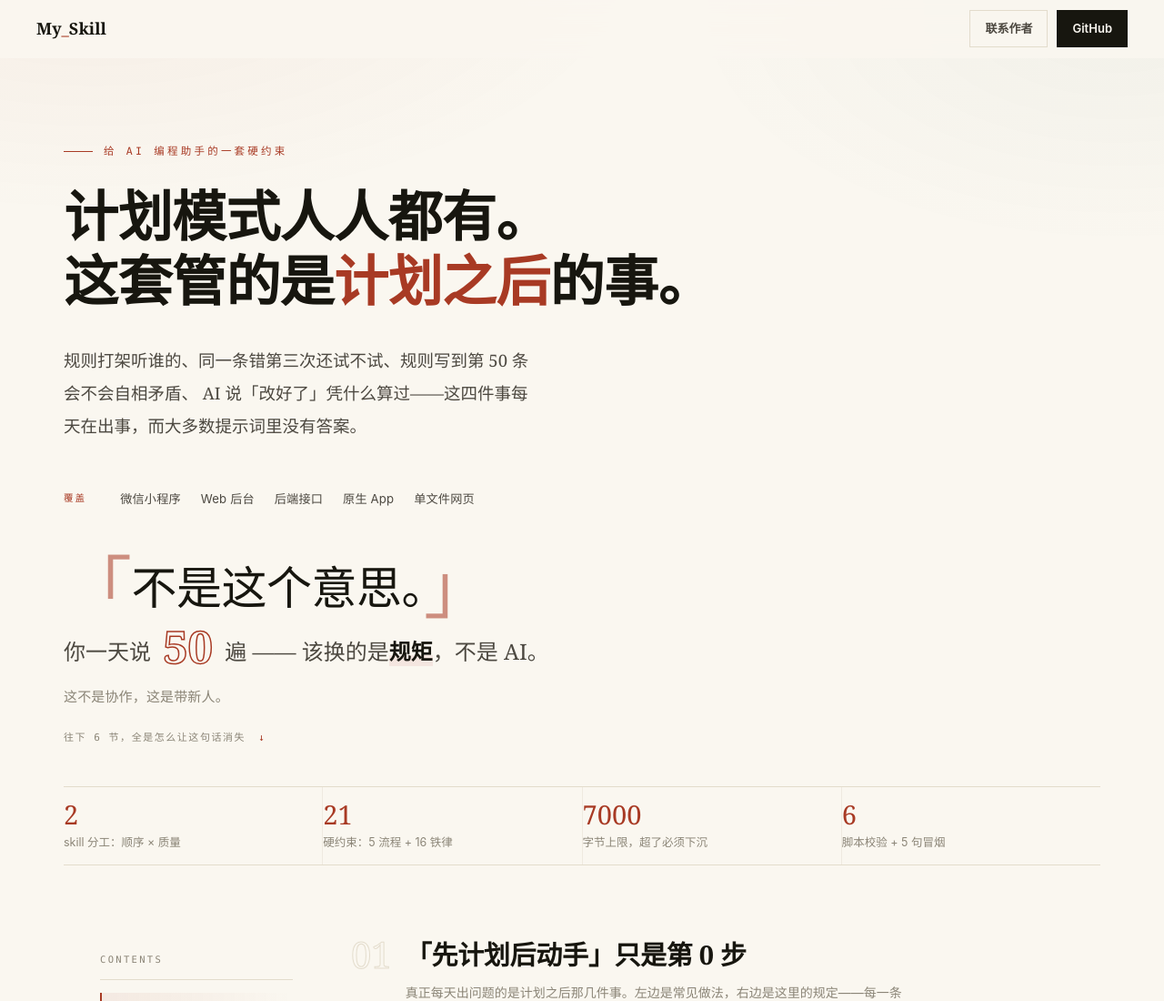
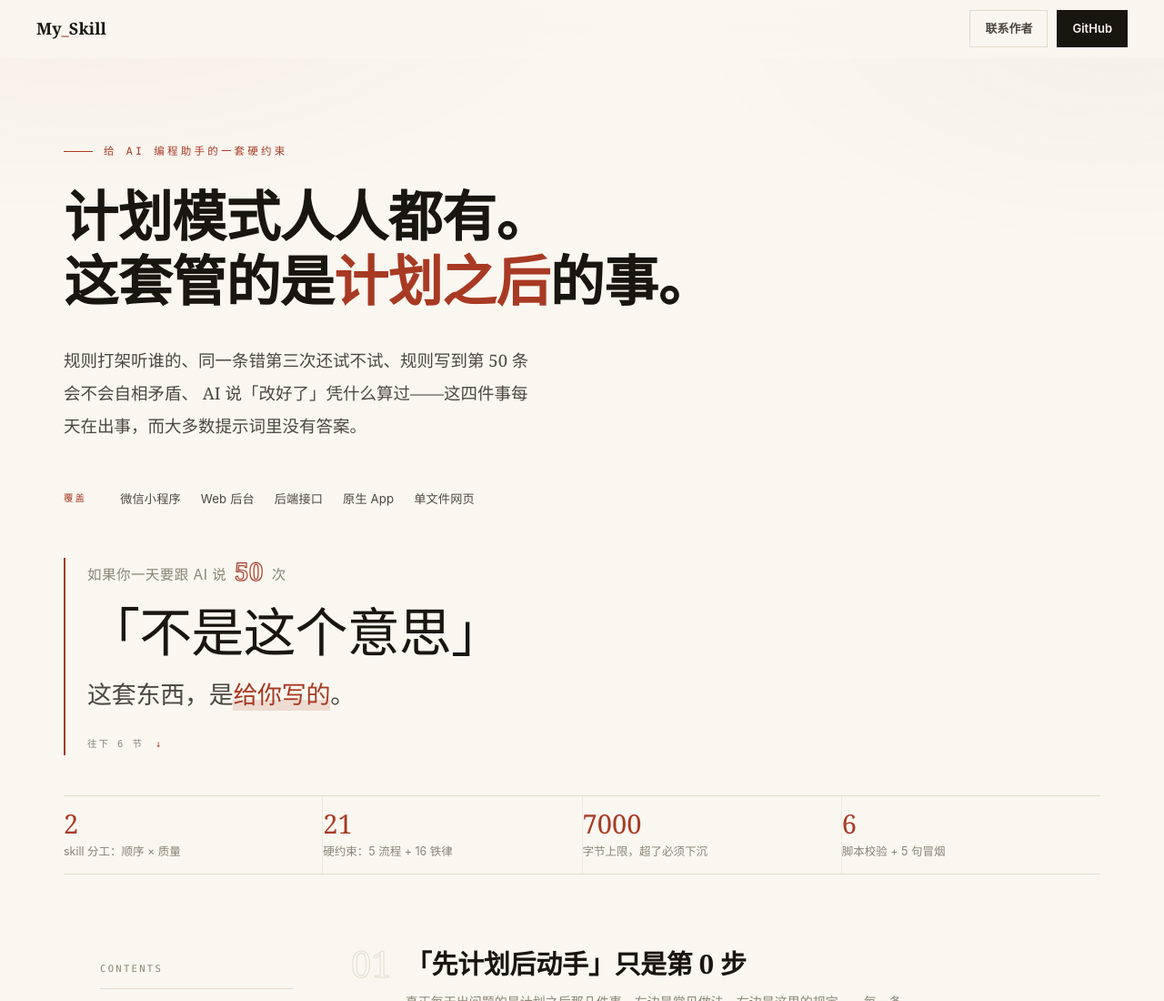
Before and after one commit to yanliyounivv/plan-then-code, a plain HTML site: page docs/index.html in a window 1280 px wide. Shown: the top 1100 px of the page at 91% size. Drawn offline with Linux system fonts and the light colour scheme.

Commit message:
docs: 钩子改为三层设计（引子+主句+结论），朱砂竖线收束

```diff
--- a/docs/index.html
+++ b/docs/index.html
@@ -71,15 +71,14 @@
   .scopes{margin:50px 0 0;display:flex;flex-wrap:wrap;align-items:center;gap:2px 22px;font-size:13.2px;color:var(--ink-2);letter-spacing:.01em;line-height:1.9}
   .scopes .lbl{font-family:var(--mono);font-size:10.5px;letter-spacing:.2em;text-transform:uppercase;color:var(--accent);margin-right:15px}
   .scopes span:not(.lbl){white-space:nowrap}
-  .hook{margin:54px 0 0;max-width:34em}
-  .hook-q{font-family:var(--serif);font-size:clamp(30px,4.3vw,50px);line-height:1.22;letter-spacing:-.01em;margin:0;color:var(--ink);position:relative}
-  .hook-q .qm{color:var(--accent);opacity:.55;font-size:1.5em;line-height:.6;vertical-align:-.12em}
-  .hook-n{font-family:var(--serif);font-size:clamp(18px,2.25vw,24px);line-height:1.7;margin:14px 0 0;color:var(--ink-2)}
-  .hook-n em{font-style:normal;font-family:var(--serif);font-weight:600;font-size:2.05em;line-height:.8;color:transparent;-webkit-text-stroke:1.5px var(--accent);margin:0 .14em;vertical-align:-.08em}
-  .hook-n .b{color:var(--ink);font-weight:600;box-shadow:inset 0 -.5em 0 var(--accent-soft)}
-  .hook-t{font-size:15px;color:var(--ink-3);margin:16px 0 0;letter-spacing:.01em}
-  .hook-s{font-family:var(--mono);font-size:11px;letter-spacing:.14em;color:var(--ink-3);margin:22px 0 0;text-transform:uppercase}
-  .hook-s i{font-style:normal;color:var(--accent);margin-left:6px}
+  .hook{margin:52px 0 0;max-width:34em;border-left:2px solid var(--accent);padding:4px 0 4px 24px}
+  .hk-lead{font-size:clamp(14px,1.5vw,15.5px);line-height:1.8;color:var(--ink-3);margin:0;letter-spacing:.03em}
+  .hk-lead em{font-style:normal;font-family:var(--serif);font-weight:600;font-size:1.75em;line-height:.8;color:transparent;-webkit-text-stroke:1.2px var(--accent);margin:0 .16em;vertical-align:-.05em}
+  .hk-line{font-family:var(--serif);font-size:clamp(34px,5vw,58px);line-height:1.24;letter-spacing:-.015em;margin:12px 0 0;color:var(--ink);text-wrap:balance}
+  .hk-end{font-family:var(--serif);font-size:clamp(19px,2.4vw,27px);line-height:1.5;margin:14px 0 0;color:var(--ink-2);letter-spacing:-.01em}
+  .hk-end u{text-decoration:none;color:var(--accent);box-shadow:inset 0 -.44em 0 rgba(168,58,36,.14)}
+  .hk-s{font-family:var(--mono);font-size:10.5px;letter-spacing:.18em;color:var(--ink-3);margin:24px 0 0;text-transform:uppercase}
+  .hk-s i{font-style:normal;color:var(--accent);margin-left:5px}
   .metaline{display:flex;flex-wrap:wrap;margin-top:44px;border-top:1px solid var(--line);border-bottom:1px solid var(--line)}
   .metaline div{flex:1 1 0;min-width:138px;padding:15px 18px 13px 0;border-right:1px solid var(--line-soft)}
   .metaline div:last-child{border-right:0}
@@ -292,10 +291,10 @@
       <span>微信小程序</span><span>Web 后台</span><span>后端接口</span><span>原生 App</span><span>单文件网页</span>
     </div>
     <div class="hook">
-      <p class="hook-q"><span class="qm">「</span>不是这个意思。<span class="qm">」</span></p>
-      <p class="hook-n">你一天说 <em>50</em> 遍 —— 该换的是<span class="b">规矩</span>，不是 AI。</p>
-      <p class="hook-t">这不是协作，这是带新人。</p>
-      <p class="hook-s">往下 6 节，全是怎么让这句话消失 <i>↓</i></p>
+      <p class="hk-lead">如果你一天要跟 AI 说 <em>50</em> 次</p>
+      <p class="hk-line">「不是这个意思」</p>
+      <p class="hk-end">这套东西，是<u>给你写的</u>。</p>
+      <p class="hk-s">往下 6 节 <i>↓</i></p>
     </div>
     <div class="metaline">
       <div><span class="n">2</span><span class="l">skill 分工：顺序 × 质量</span></div>
```
